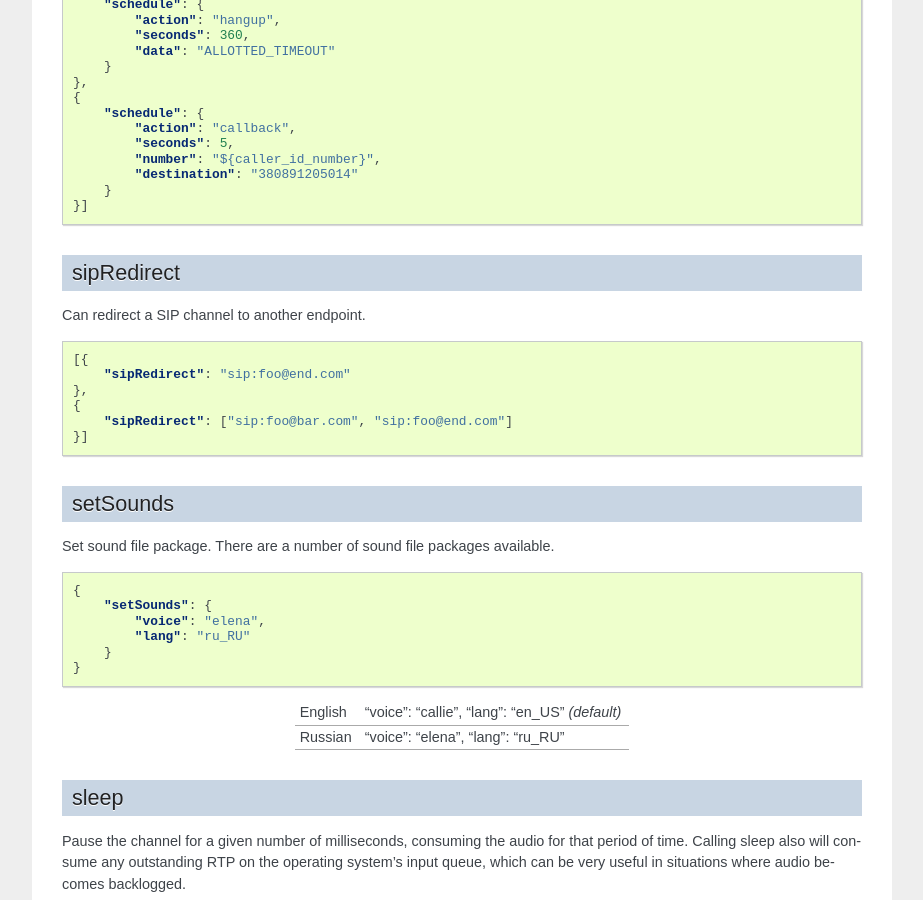
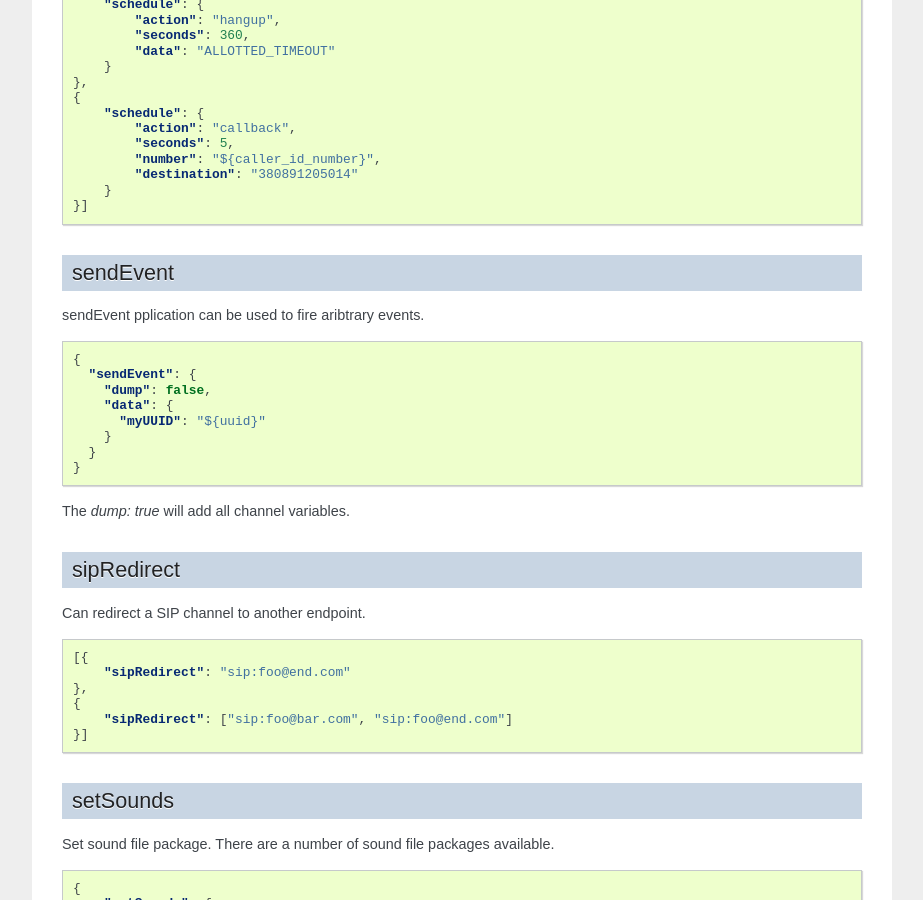
Before and after one commit to webitel/docs-en, a Sphinx documentation site: the page built from source/acr-applications.rst, in a window 1280 px wide and 900 px high, scrolled down 17877 px. Shown: the whole window, without its empty margins (198-1121 px from the left). Built offline with Sphinx 7.4.7, drawn with Linux system fonts in a browser that asks for light colours.

Commit message:
sendEvent

```diff
--- a/source/acr-applications.rst
+++ b/source/acr-applications.rst
@@ -1172,6 +1172,26 @@ Schedule a :py:mod:`hangup` or :py:mod:`goto` in the future. Also, you can sched
         }
     }]
 
+sendEvent
+---------
+
+.. py:module:: sendEvent
+
+sendEvent pplication can be used to fire aribtrary events.
+
+.. code-block:: json
+
+  {
+    "sendEvent": {
+      "dump": false,
+      "data": {
+        "myUUID": "${uuid}"
+      }
+    }
+  }
+
+The `dump: true` will add all channel variables.
+
 sipRedirect
 -----------
 
--- a/source/restful-http-api-cdr.rst
+++ b/source/restful-http-api-cdr.rst
@@ -189,7 +189,9 @@ Webitel allows you make search request to the elasticsearch index using `request
 
    ::
 
-      curl -XPOST -H 'Content-Type: application/json' -H 'X-Access-Token: eyJ0eXAiOiJKV1QiLCJhbGciOiJIUzI1NiJ9i' "https://cloud.webitel.com/engine/api/v2/cdr/text" \
+      curl -XPOST -H 'Content-Type: application/json' \
+      -H 'X-Access-Token: eyJ0eXAiOiJKV1QiLCJhbGciOiJIUzI1NiJ9i'\
+      "https://cloud.webitel.com/engine/api/v2/cdr/text" \
       -d '{\
           "columns": [\
               "created_time",\
```
Also changed, not shown: other parts of source/restful-http-api-cdr.rst (+1 -1 lines).
